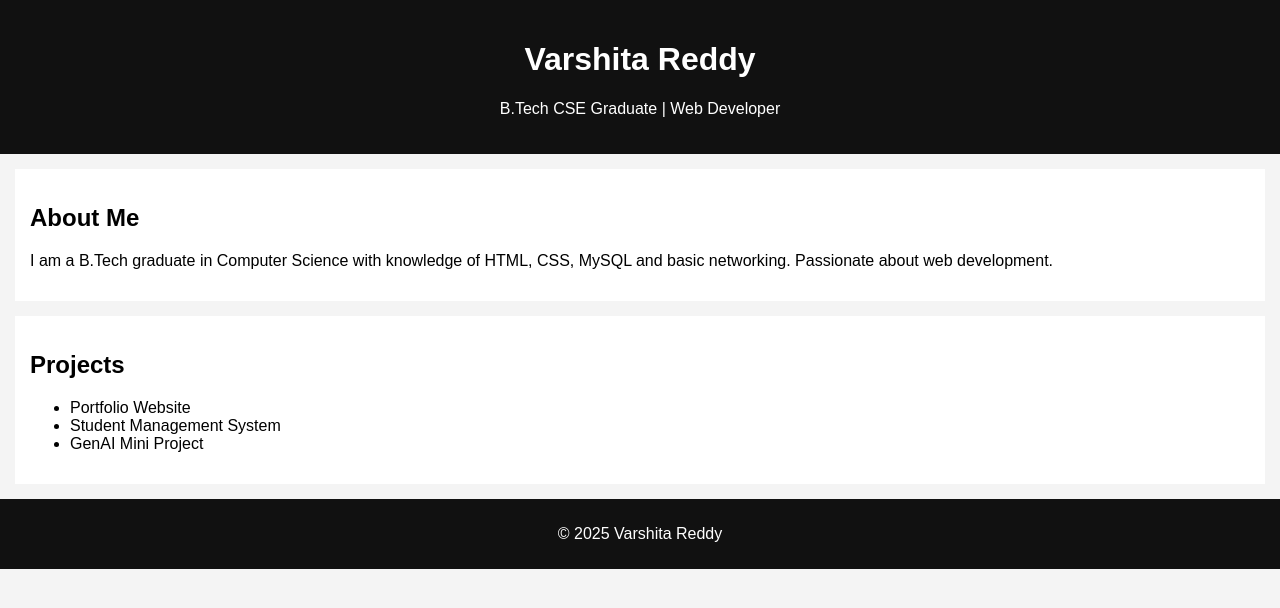
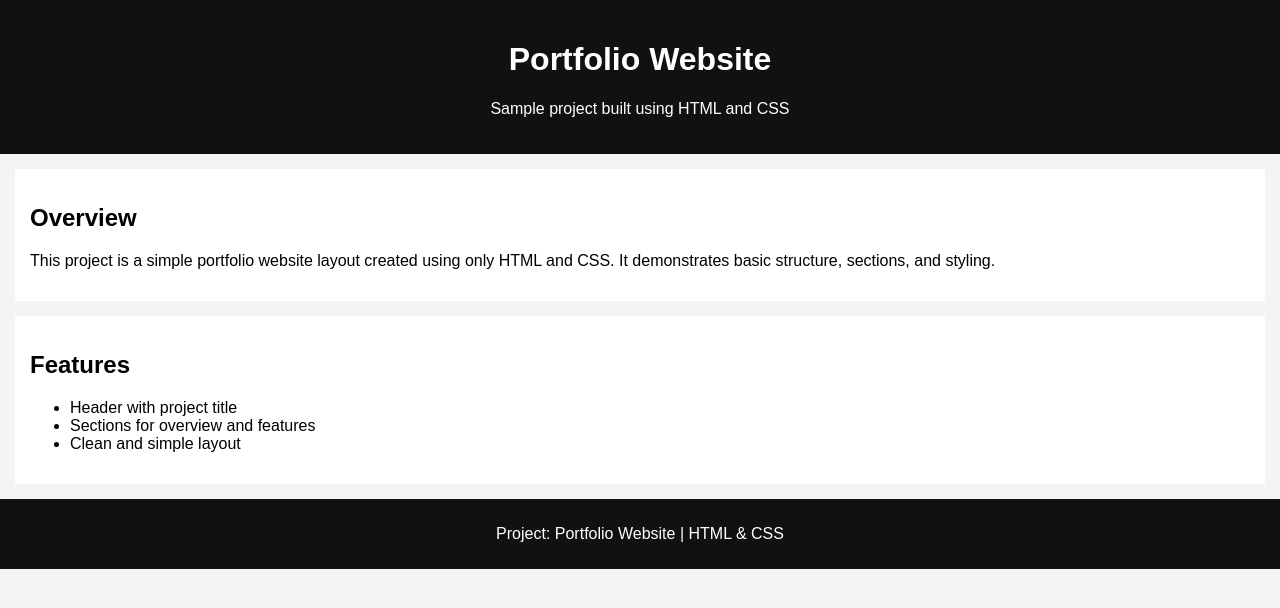
Before and after one commit to varshitareddy1028/portfolio-website, a plain HTML site: page index.html in a window 1280 px wide. Drawn offline with Linux system fonts and the light colour scheme.

Commit message:
index.html

```diff
--- a/index.html
+++ b/index.html
@@ -2,34 +2,34 @@
 <html lang="en">
 <head>
   <meta charset="UTF-8">
-  <title>Varshita | Portfolio</title>
+  <title>Portfolio Website Project</title>
   <link rel="stylesheet" href="style.css">
 </head>
 <body>
   <header>
-    <h1>Varshita Reddy</h1>
-    <p>B.Tech CSE Graduate | Web Developer</p>
+    <h1>Portfolio Website</h1>
+    <p>Sample project built using HTML and CSS</p>
   </header>
 
   <section>
-    <h2>About Me</h2>
+    <h2>Overview</h2>
     <p>
-      I am a B.Tech graduate in Computer Science with knowledge of HTML, CSS,
-      MySQL and basic networking. Passionate about web development.
+      This project is a simple portfolio website layout created using only
+      HTML and CSS. It demonstrates basic structure, sections, and styling.
     </p>
   </section>
 
   <section>
-    <h2>Projects</h2>
+    <h2>Features</h2>
     <ul>
-      <li>Portfolio Website</li>
-      <li>Student Management System</li>
-      <li>GenAI Mini Project</li>
+      <li>Header with project title</li>
+      <li>Sections for overview and features</li>
+      <li>Clean and simple layout</li>
     </ul>
   </section>
 
   <footer>
-    <p>© 2025 Varshita Reddy</p>
+    <p>Project: Portfolio Website | HTML & CSS</p>
   </footer>
 </body>
 </html>
```
